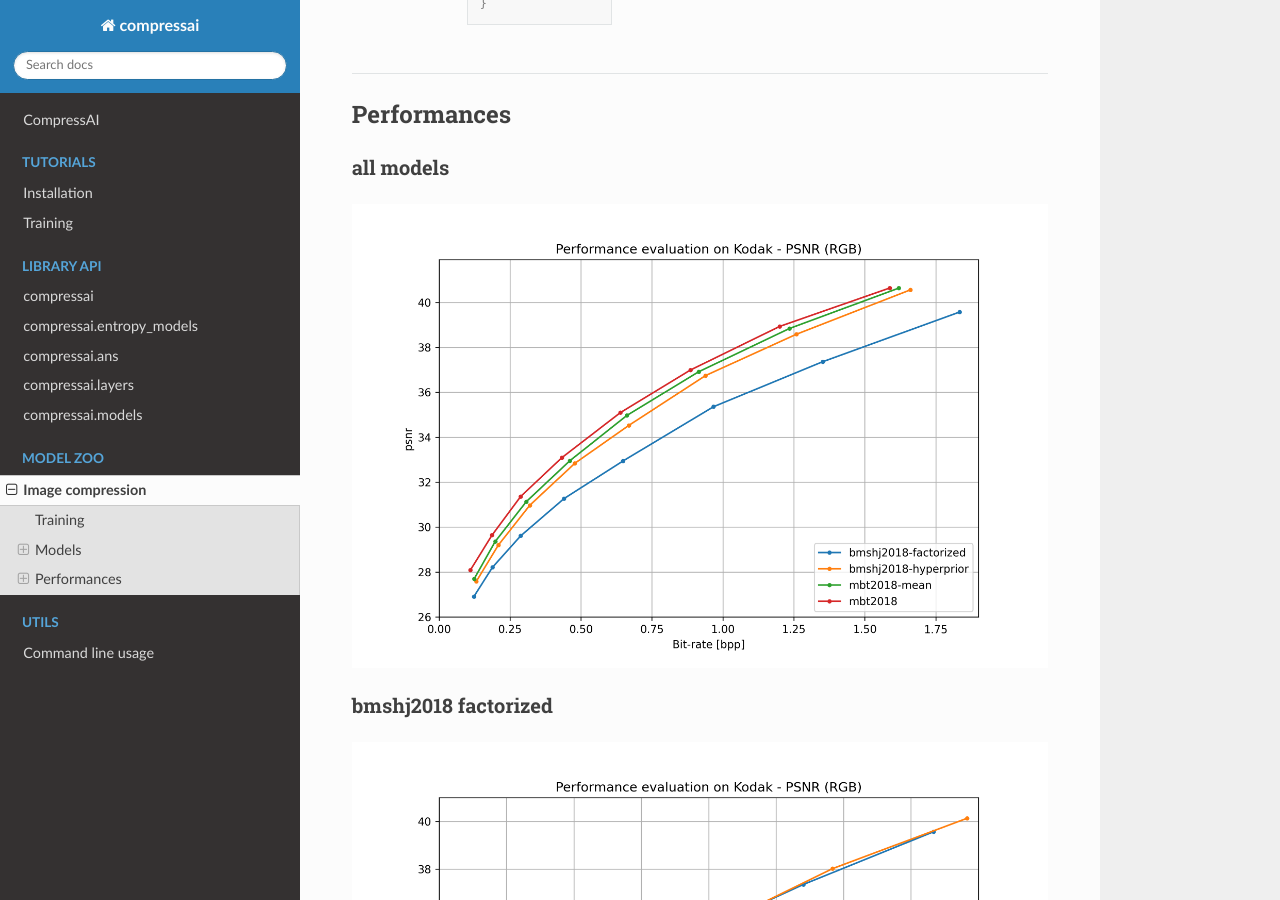
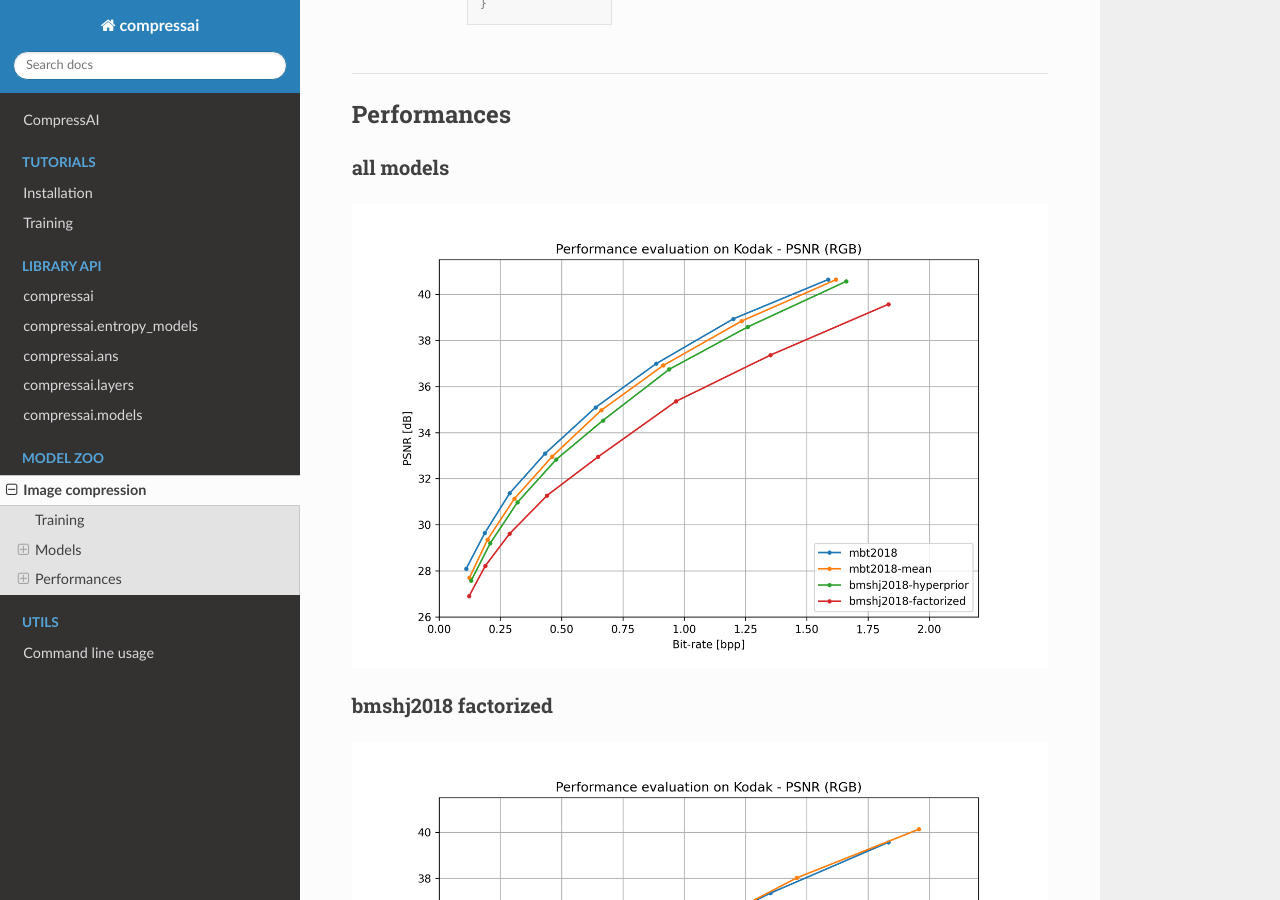
Before and after one commit to InterDigitalInc/CompressAI, a Sphinx documentation site: the page built from docs/source/zoo.rst, in a window 1280 px wide and 900 px high, scrolled down 3141 px. Built offline with Sphinx 7.4.7 and the Read the Docs theme 2.0.0, drawn with Linux system fonts in a browser that asks for light colours; pages that are not in the unit, such as notebooks, are missing from menus.

Commit message:
Update mse results comparison plots

```diff
--- a/docs/source/zoo.rst
+++ b/docs/source/zoo.rst
@@ -150,7 +150,7 @@ Performances
 
 all models
 ----------
-.. image:: media/images/all.png
+.. image:: media/images/compressai.png
 
 bmshj2018 factorized
 --------------------
```
Also changed, not shown: docs/source/media/images/all.png (deleted), docs/source/media/images/bmshj2018-factorized-mse.png, docs/source/media/images/bmshj2018-hyperprior-mse.png, docs/source/media/images/compressai.png (added), docs/source/media/images/mbt2018-mean-mse.png, docs/source/media/images/mbt2018-mse.png.
